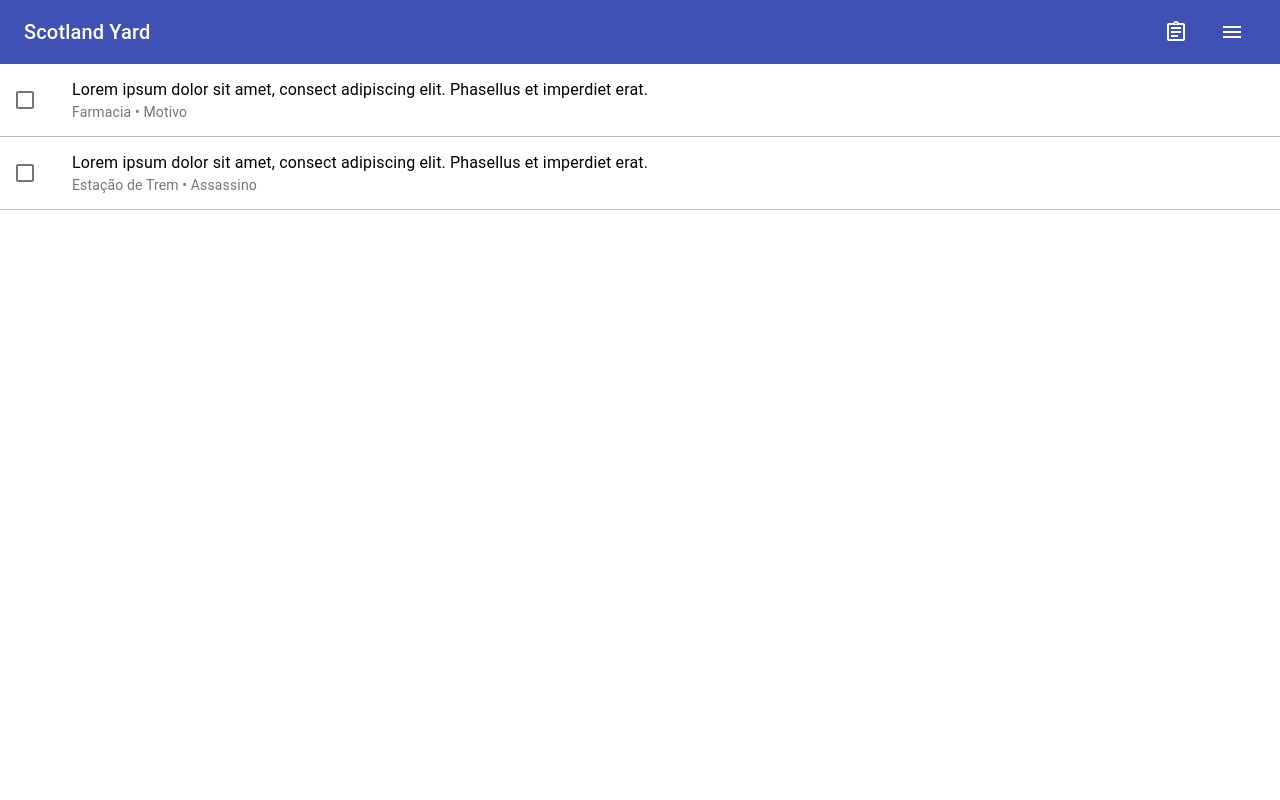
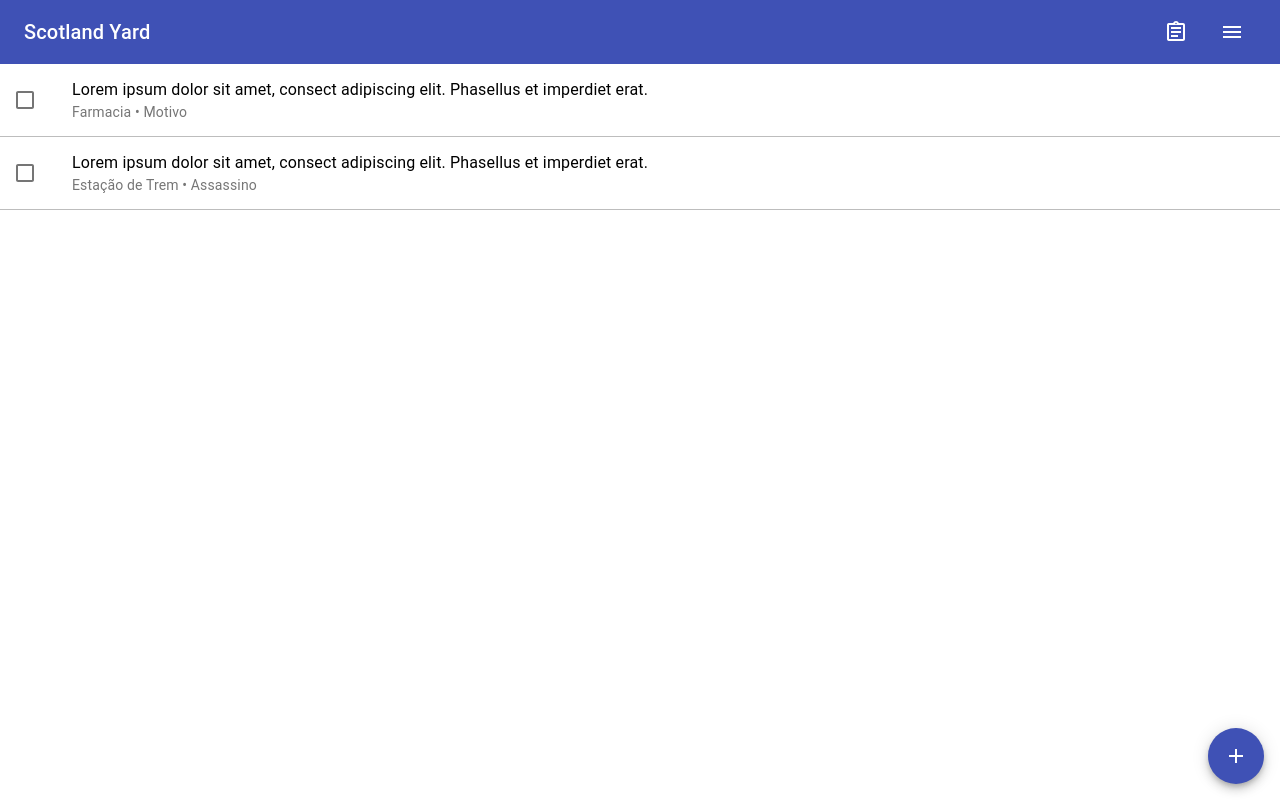
Before and after one commit to guidiego/scotland-yard, a React (Create React App) app: page / in a window 1280 px wide. Built offline with nearby package versions, Linux system fonts and the light colour scheme.

Commit message:
Add: Fabs

```diff
--- a/src/app/index.tsx
+++ b/src/app/index.tsx
@@ -1,6 +1,7 @@
 import React from 'react';
 import Header from '../component/Header';
 import TipList from '../component/TipList';
+import BottomButtons from '../component/BottomButtons';
 
 import { withStyles } from '@material-ui/styles';
 
@@ -25,6 +26,7 @@ const App = ({ classes }: any) => (
     <div className={classes.list}>
       <TipList tips={tips}/>
     </div>
+    <BottomButtons />
   </div>
 );
 
--- /dev/null
+++ b/src/component/BottomButtons/index.tsx
@@ -0,0 +1,56 @@
+import React from 'react';
+import Fab from '@material-ui/core/Fab';
+import AddIcon from '@material-ui/icons/Add';
+import FavoriteIcon from '@material-ui/icons/Star';
+import DeleteIcon from '@material-ui/icons/Delete';
+import EditIcon from '@material-ui/icons/Edit';
+
+import { withStyles } from '@material-ui/styles';
+
+type Props = {
+    classes?: any;
+    hasSelectedItems?: boolean
+}
+
+const styles = withStyles((theme) => ({
+    root: {
+        position: 'absolute',
+        bottom: theme.spacing(2),
+        right: theme.spacing(2),
+        maxWidth: '60px',
+        display: 'flex',
+        flexDirection: 'column',
+        '& > *' : {
+            marginTop: theme.spacing(2)
+        }
+    },
+}));
+
+export const BottomButtons = ({
+    classes = {},
+    hasSelectedItems = false,
+}: Props) => (
+    <div className={classes.root}>
+        {
+            hasSelectedItems ? (
+                <>
+                    <Fab color="default" aria-label="favorite">
+                        <FavoriteIcon />
+                    </Fab>
+                    <Fab color="secondary" aria-label="delete">
+                        <DeleteIcon />
+                    </Fab>
+                    <Fab color="primary" aria-label="edit">
+                        <EditIcon />
+                    </Fab>
+                </>
+            ) : (
+                <Fab color="primary" aria-label="add">
+                    <AddIcon />
+                </Fab>
+            )
+        }
+    </div>
+);
+
+export default styles(BottomButtons);
```
Also changed, not shown: 2 other files (tests, documents, lock files or other folders).
